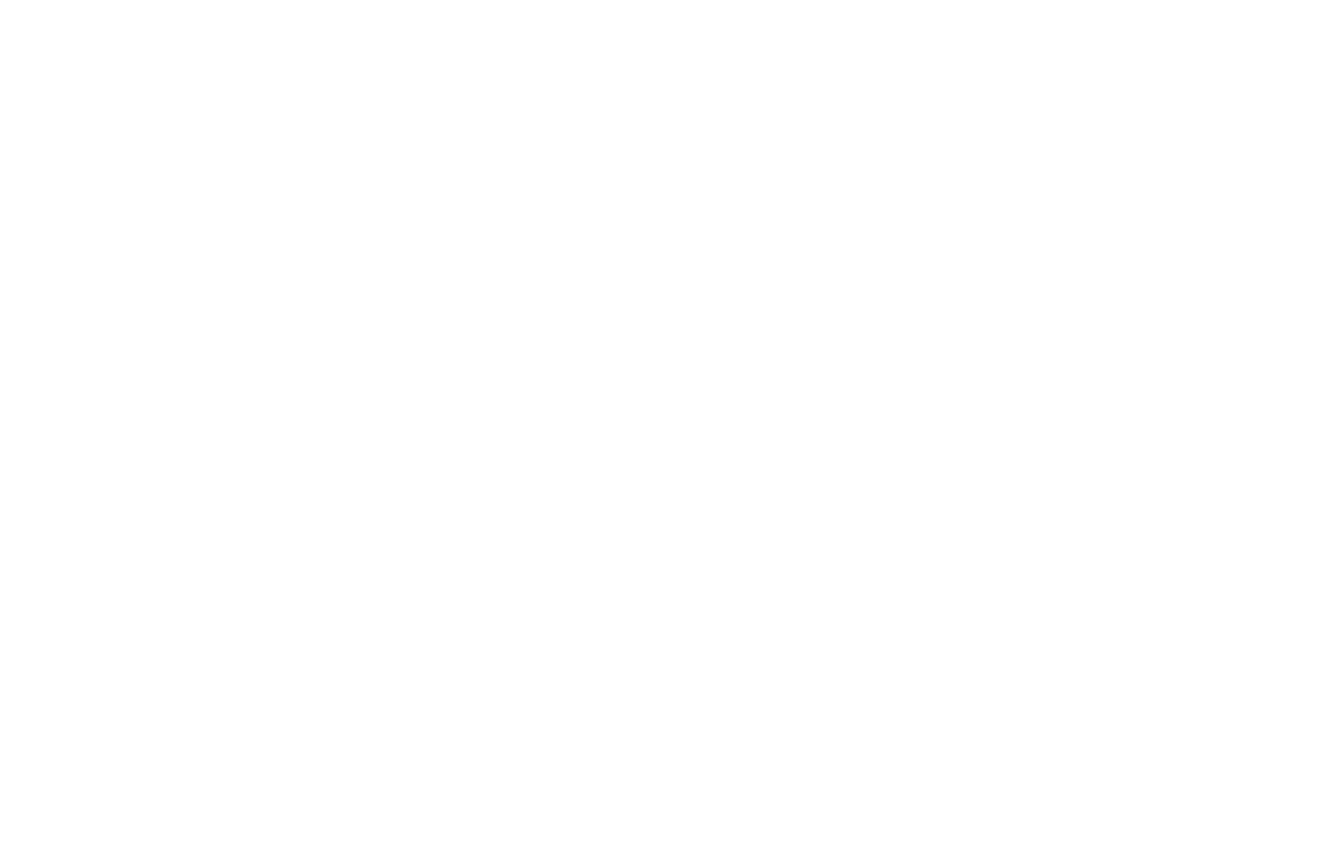
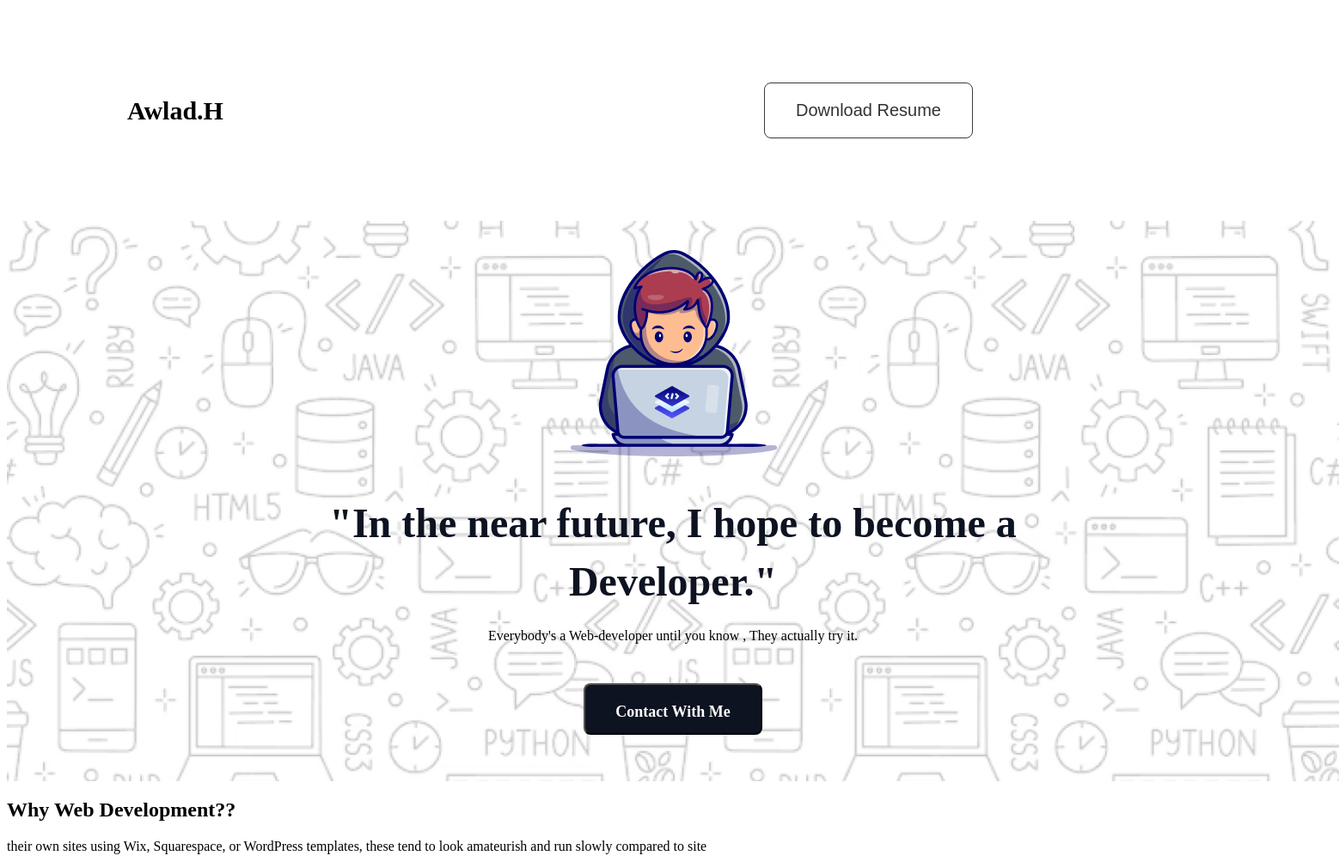
Before and after one commit to Rony-01/Rony-s-Assignment, a plain HTML site: page index.html in a window 1280 px wide. Shown: the whole page at 86% size, 1558 px wide, since content can reach past the window. Before the commit the page ends 800 px from the top, so only its background shows below. Drawn offline with Linux system fonts and the light colour scheme.

Commit message:
added hero bg and text

```diff
--- a/index.html
+++ b/index.html
@@ -1,11 +1,44 @@
 <!DOCTYPE html>
 <html lang="en">
+
 <head>
-    <meta charset="UTF-8">
-    <meta name="viewport" content="width=device-width, initial-scale=1.0">
-    <title>Rony-s-Assignment</title>
+  <meta charset="UTF-8">
+  <meta name="viewport" content="width=device-width, initial-scale=1.0">
+  <title>Rony's-Assignment</title>
+  <link rel="stylesheet" href="styles/style.css">
 </head>
+
 <body>
+  <header>
+    <nav>
+      <h2 class="awlad">Awlad.H</h2>
+      <ul>
+        <li> <a href=""><button class="button-one">Download Resume</button></a></li>
+      </ul>
+    </nav>
+  </header>
+  <main>
+    <section>
+      <div class="first">
+        <div class="second">
+          <div class="third">
+            <img src="assets/Group.png" alt="">
+          </div>
+          <h1 class="heading">"In the near future, I hope to become a <br> Developer."</h1>
+          <p>Everybody's a Web-developer until you know , They actually try it.</p>
+          <button class="button-two">Contact With Me</button>
+        </div>
+      </div>
+    </section>
+    <section>
+      <div>
+        <h2>Why Web Development??</h2>
+        <p>their own sites using Wix, Squarespace, or WordPress templates, these tend to look amateurish and run slowly compared to site</p>
+      </div>
+    </section>
+  </main>
+  <footer>
 
+  </footer>
 </body>
 </html>
--- a/styles/style.css
+++ b/styles/style.css
@@ -0,0 +1,84 @@
+nav {
+    display: flex;
+    justify-content: space-between;
+    align-items: center;
+    margin: 80px 140px;
+}
+
+.awlad {
+    font-size: 30px;
+    font-weight: 800;
+    text-align: left;
+    left: 150px;
+    top: 50px;
+    width: 140px;
+
+}
+
+.button-one {
+    background-color: white;
+    box-sizing: border-box;
+    border: 1px solid rgb(10, 10, 17);
+    border-radius: 8px;
+    padding: 20px 36px;
+    font-size: 20px;
+    font-weight: 600px;
+    opacity: 0.8;
+}
+
+nav ul li {
+    list-style: none;
+}
+
+.first {
+    width: 1550px;
+    height: 652px;
+    margin: 0px auto;
+    text-align: center ;
+    background-image: url(../assets/Hero-bg.png);
+   display: flex;
+   justify-content: center;
+   align-items: center;
+   background-size: cover;
+}
+
+.second{
+    width: 998px;
+    height: 583.2px;
+    flex-direction: column;
+}
+
+.third{
+    width: 240.28px;
+    height: 240px;
+    text-align: center;
+    display: inline-block;
+}
+
+.heading{
+    color: rgb(13, 19, 33);
+font-family: Azeret Mono;
+font-size: 48px;
+font-weight: 800;
+line-height: 68px;
+letter-spacing: 0%;
+text-align: center;
+margin-bottom: 20px;
+}
+
+.button-two{
+    border-radius: 8px;
+    background: rgb(13, 19, 33);
+    color: rgb(255, 255, 255);
+    font-family: Azeret Mono;
+    font-size: 18px;
+    font-weight: 600;
+    margin-top: 30px;
+    margin-bottom: 20px;
+    line-height: 13px;
+    letter-spacing: 0%;
+    text-align: center;
+    padding: 25px 35px;
+    width: 208px;
+    height:60px;
+}
```
